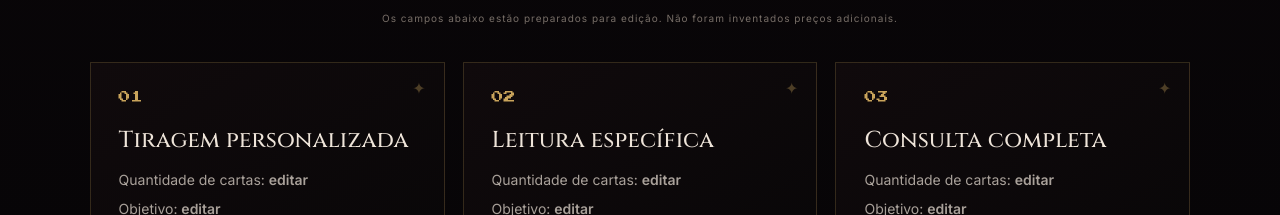
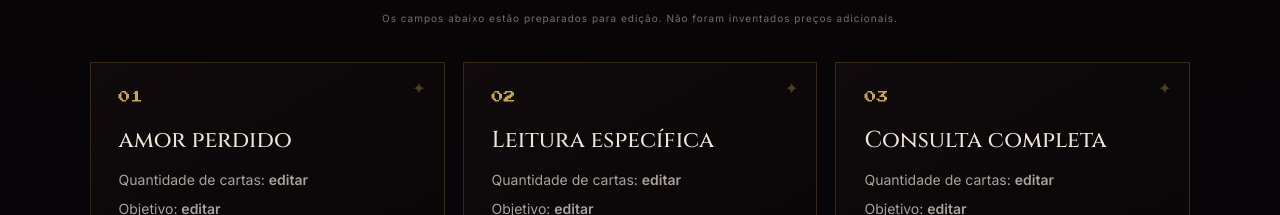
Before and after one commit to rosacarmim/rosa-carmim, a plain HTML site: page index.html in a window 1280 px wide. Shown: the part 3280-3495 px from the top of the page. Drawn offline with Linux system fonts and the light colour scheme.

Commit message:
Change service card title from 'Tiragem personalizada' to 'amor perdido'

```diff
--- a/index.html
+++ b/index.html
@@ -110,7 +110,7 @@
       </div>
       <div class="editable-note">Os campos abaixo estão preparados para edição. Não foram inventados preços adicionais.</div>
       <div class="service-grid">
-        <article class="service-card"><span class="number">01</span><h3>Tiragem personalizada</h3><p>Quantidade de cartas: <b>editar</b></p><p>Objetivo: <b>editar</b></p><div class="price">R$ <span>editar</span></div><a class="btn small" href="#contato">Agendar</a></article>
+        <article class="service-card"><span class="number">01</span><h3>amor perdido</h3><p>Quantidade de cartas: <b>editar</b></p><p>Objetivo: <b>editar</b></p><div class="price">R$ <span>editar</span></div><a class="btn small" href="#contato">Agendar</a></article>
         <article class="service-card"><span class="number">02</span><h3>Leitura específica</h3><p>Quantidade de cartas: <b>editar</b></p><p>Objetivo: <b>editar</b></p><div class="price">R$ <span>editar</span></div><a class="btn small" href="#contato">Agendar</a></article>
         <article class="service-card"><span class="number">03</span><h3>Consulta completa</h3><p>Quantidade de cartas: <b>editar</b></p><p>Objetivo: <b>editar</b></p><div class="price">R$ <span>editar</span></div><a class="btn small" href="#contato">Agendar</a></article>
       </div>
```
